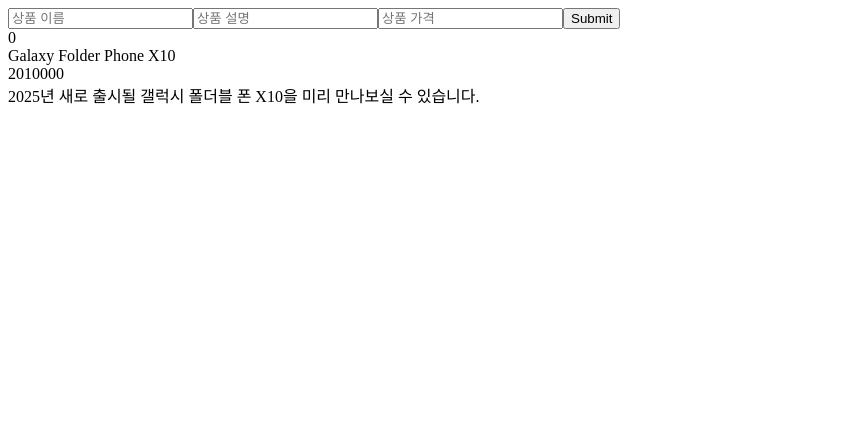
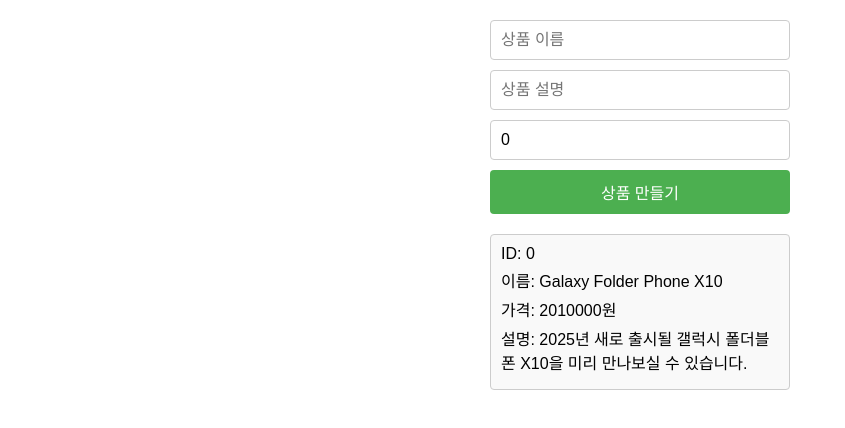
Before and after one commit to koratoo/React-Shopping-Mall, a React (Create React App) app: page / in a window 1280 px wide. Shown: the top 428 px of the page, without its empty margins (0-845 px from the left). Built offline with nearby package versions, Linux system fonts and the light colour scheme.

Commit message:
feat: css 추가

```diff
--- /dev/null
+++ b/src/App.css
@@ -0,0 +1,57 @@
+.app-container {
+    display: flex;
+    flex-direction: column;
+    align-items: center;
+    font-family: Arial, sans-serif;
+    margin-top: 20px;
+  }
+
+  .product-form {
+    display: flex;
+    flex-direction: column;
+    gap: 10px;
+    width: 300px;
+    margin-bottom: 20px;
+  }
+
+  .input-field {
+    padding: 10px;
+    font-size: 16px;
+    border: 1px solid #ccc;
+    border-radius: 4px;
+  }
+
+  .submit-button {
+    padding: 10px;
+    font-size: 16px;
+    background-color: #4caf50;
+    color: white;
+    border: none;
+    border-radius: 4px;
+    cursor: pointer;
+  }
+
+  .submit-button:hover {
+    background-color: #45a049;
+  }
+
+  .product-list {
+    display: flex;
+    flex-direction: column;
+    gap: 10px;
+    width: 300px;
+  }
+
+  .product-item {
+    padding: 10px;
+    border: 1px solid #ccc;
+    border-radius: 4px;
+    background-color: #f9f9f9;
+  }
+
+  .product-id,
+  .product-name,
+  .product-price,
+  .product-explanation {
+    margin-bottom: 5px;
+  }
--- a/src/App.tsx
+++ b/src/App.tsx
@@ -1,5 +1,6 @@
-//App.tsx
 import { useRef, useState } from "react";
+import "./App.css";
+
 
 interface ProductType {
   id: number;
@@ -8,58 +9,76 @@
   price: number;
 }
 
-
 function App() {
   const [products, setProducts] = useState<ProductType[]>([
     {
       id: 0,
       name: "Galaxy Folder Phone X10",
-      explanation: '2025년 새로 출시될 갤럭시 폴더블 폰 X10을 미리 만나보실 수 있습니다.',
+      explanation: "2025년 새로 출시될 갤럭시 폴더블 폰 X10을 미리 만나보실 수 있습니다.",
       price: 2010000,
     },
   ]);
 
-  const [name, setName] = useState('');
-  const [explanation, setExplanation] = useState('');
+  const [name, setName] = useState("");
+  const [explanation, setExplanation] = useState("");
   const [price, setPrice] = useState(0);
 
-  const fakeId = useRef(0);
+  const fakeId = useRef(1); // 초기값을 1로 변경합니다.
+
   const handleCreate = (newProduct: Omit<ProductType, "id">) => {
     fakeId.current += 1;
-    setProducts([])
-  }
+    const product = { id: fakeId.current, ...newProduct };
+    setProducts((prevProducts) => [...prevProducts, product]);
+  };
 
   return (
-      <>
-        <form onSubmit={(event) => {
+    <div className="app-container">
+      <form
+        onSubmit={(event) => {
           event.preventDefault();
           handleCreate({
             name,
             explanation,
-              price
+            price,
           });
         }}
+        className="product-form"
       >
         <input
           value={name}
           onChange={(event) => setName(event.target.value)}
           type="text"
           placeholder="상품 이름"
+          className="input-field"
         />
-          <input type="text" placeholder="상품 설명" />
-          <input type="number" placeholder="상품 가격" />
-          <input type="submit" placeholder="상품 만들기" />
+        <input
+          value={explanation}
+          onChange={(event) => setExplanation(event.target.value)}
+          type="text"
+          placeholder="상품 설명"
+          className="input-field"
+        />
+        <input
+          value={price}
+          onChange={(event) => setPrice(Number(event.target.value))}
+          type="number"
+          placeholder="상품 가격"
+          className="input-field"
+        />
+        <input type="submit" value="상품 만들기" className="submit-button" />
       </form>
 
+      <div className="product-list">
         {products.map((product) => (
-        <div key={product.id}>
-          <div>{product.id}</div>
-          <div>{product.name}</div>
-          <div>{product.price}</div>
-          <div>{product.explanation}</div>
+          <div key={product.id} className="product-item">
+            <div className="product-id">ID: {product.id}</div>
+            <div className="product-name">이름: {product.name}</div>
+            <div className="product-price">가격: {product.price}원</div>
+            <div className="product-explanation">설명: {product.explanation}</div>
           </div>
         ))}
-      </>
+      </div>
+    </div>
   );
 }
 
```
Lines whose indentation alone changed are shown as unchanged.
